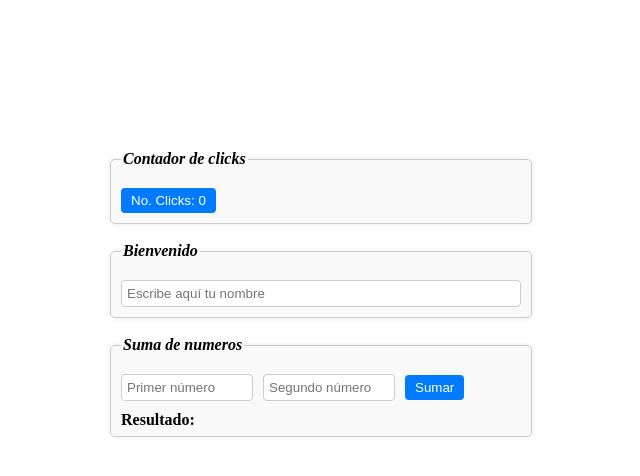
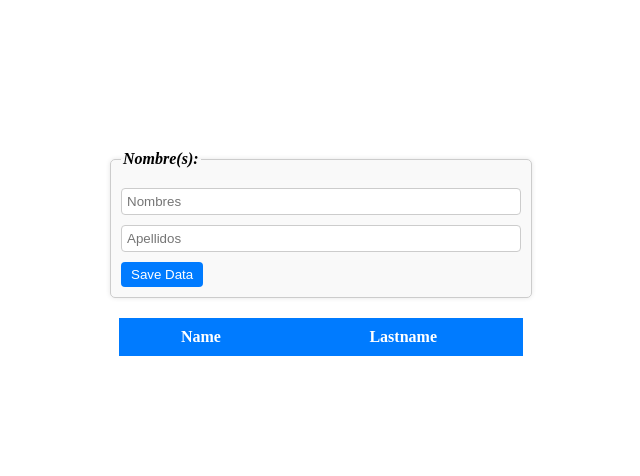
Before and after one commit to 4KRO5/Vue.js, a Vue app: page / in a window 1280 px wide. Shown: the top 476 px of the page, without its empty margins (319-959 px from the left). Built offline with nearby package versions, Linux system fonts and the light colour scheme.

Commit message:
Mostrar una lista y añadir un elemento

```diff
--- a/src/App.vue
+++ b/src/App.vue
@@ -1,44 +1,46 @@
 <script setup>
 import { ref } from 'vue'
 
-const count = ref(0)
-const name = ref('')
-const num1 = ref()
-const num2 = ref()
-const resultado = ref()
+const people = ref([])
 
-function incrementCount() {
-  count.value++
-}
+const firstName = ref('')
+const lastName = ref('')
 
-function sumar() {
-  resultado.value = num1.value + num2.value
+const saveData = () => {
+  if (firstName.value && lastName.value) {
+    const person = {
+      firstName: firstName.value,
+      lastName: lastName.value
+    }
+    people.value.push(person)
+    firstName.value = ''
+    lastName.value = ''
+  }
 }
 </script>
 
 <template>
   <div class="container">
-    <!-- Contador de clicks -->
     <fieldset>
-      <legend>Contador de clicks</legend>
-      <button @click="incrementCount">No. Clicks: {{ count }}</button>
+      <legend>Nombre(s):</legend>
+      <input type="text" v-model="firstName" placeholder="Nombres">
+      <input type="text" v-model="lastName" placeholder="Apellidos">
+      <button @click="saveData">Save Data</button>
     </fieldset>
-    <br>
 
-    <!-- v-model -->
-    <fieldset>
-      <legend>Bienvenido {{ name }}</legend>
-      <input type="text" v-model="name" placeholder="Escribe aquí tu nombre">
-    </fieldset>
-    <br>
-
-    <!-- Suma de numeros -->
-    <fieldset>
-      <legend>Suma de numeros</legend>
-      <input type="number" v-model="num1" placeholder="Primer número">
-      <input type="number" v-model="num2" placeholder="Segundo número">
-      <button @click="sumar">Sumar</button>
-      <h4>Resultado: {{ resultado }}</h4>
-    </fieldset>
+    <table>
+      <thead>
+        <tr>
+          <th>Name</th>
+          <th>Lastname</th>
+        </tr>
+      </thead>
+      <tbody>
+        <tr v-for="person in people" :key="person.firstName + person.lastName">
+          <td>{{ person.firstName }}</td>
+          <td>{{ person.lastName }}</td>
+        </tr>
+      </tbody>
+    </table>
   </div>
 </template>
--- a/src/assets/main.css
+++ b/src/assets/main.css
@@ -39,6 +39,7 @@ input[type="text"] {
   padding: 5px;
   border: 1px solid #ccc;
   border-radius: 4px;
+  margin-bottom: 10px;
 }
 
 /* Estilo para los campos de entrada numérica */
@@ -54,5 +55,33 @@ input[type="number"] {
 h4 {
   font-weight: bold;
   margin-top: 10px;
-  margin-bottom: -3px; /* Reduzco el margen inferior a 0 */
+  margin-bottom: -3px;
+  /* Reduzco el margen inferior a 0 */
 }
+
+/* Estilo para la tabla */
+table {
+  text-align: center;
+  width: 32%;
+  border-collapse: collapse;
+  margin: 20px auto;
+}
+
+/* Estilo para las celdas de encabezado */
+th {
+  background-color: #007bff;
+  color: white;
+  font-weight: bold;
+  padding: 10px;
+}
+
+/* Estilo para las celdas de datos */
+td {
+  border: 1px solid #ccc;
+  padding: 10px;
+}
+
+/* Estilo para las filas impares (opcional) */
+tr:nth-child(odd) {
+  background-color: #f9f9f9;
+}
```
